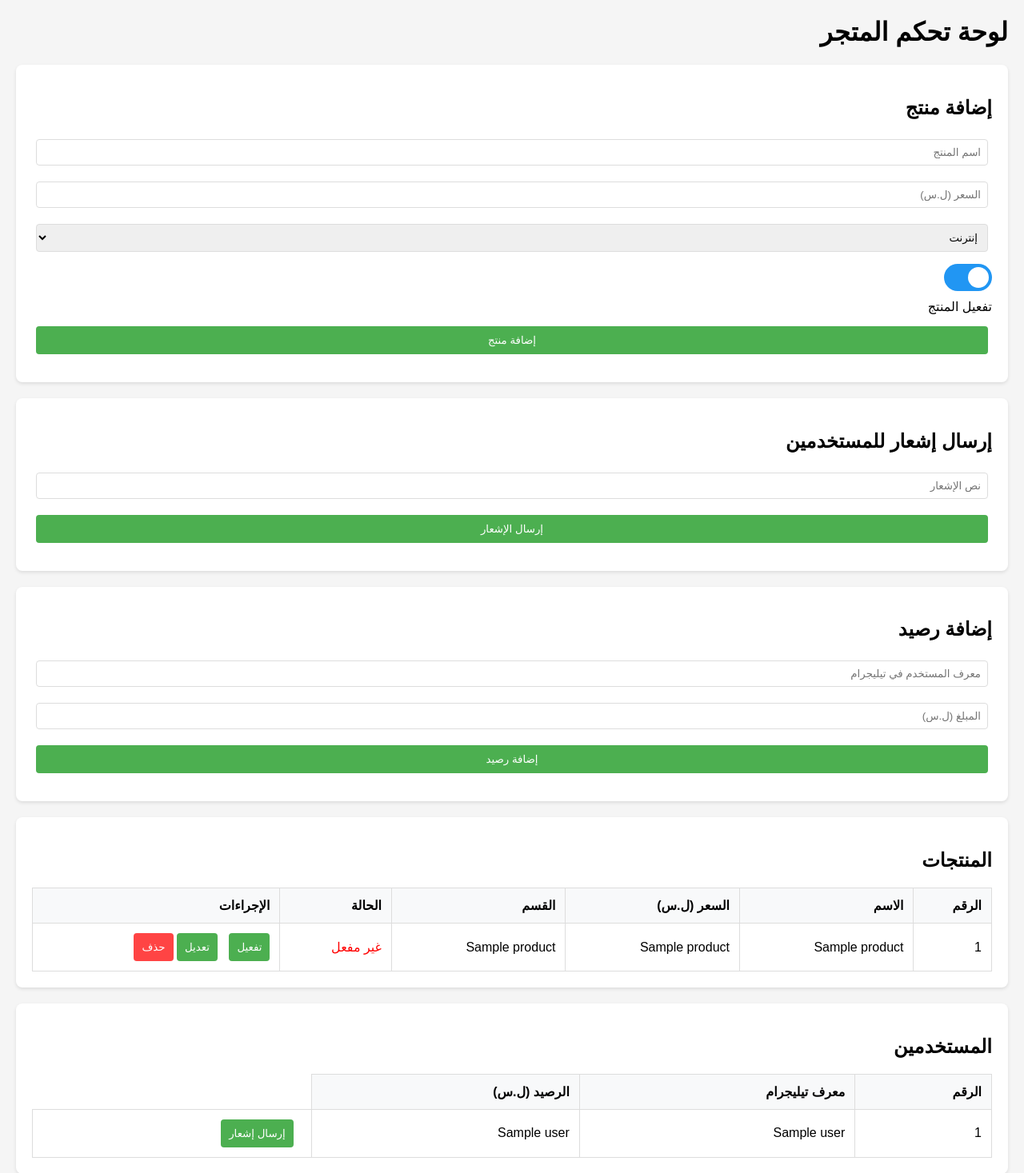
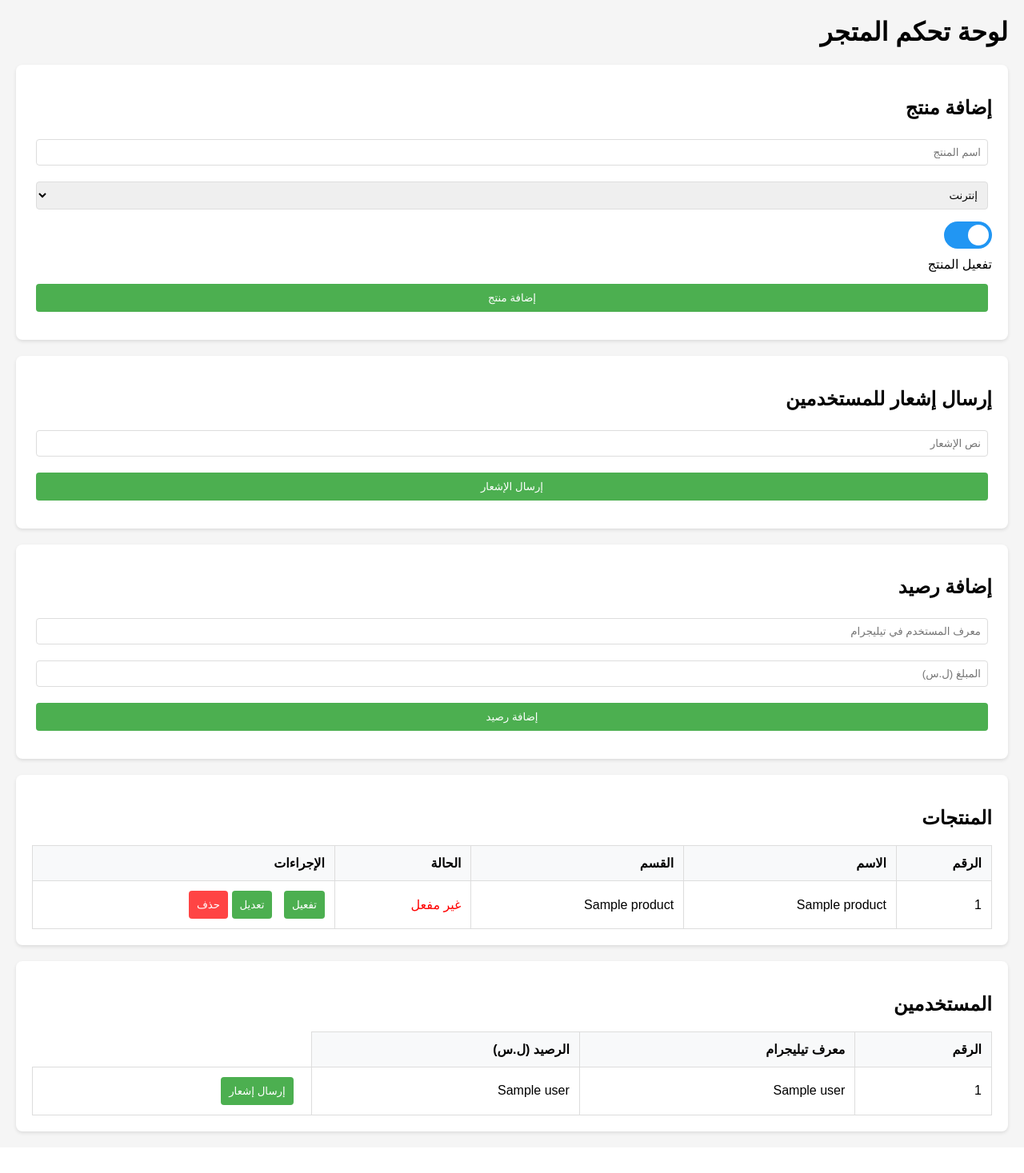
Before and after one commit to alrod90/tsdyd, a Flask app: template templates/admin.html in a window 1280 px wide. Shown: the top 1467 px of the page at 80% size. After the commit the page ends 1420 px from the top, so only its background shows below. Run offline with Flask 3, Linux system fonts and the light colour scheme; the template is opened without the code that fills it: most values are stand-ins (such as "Sample title", 1, 10 or a date in 2020).

Commit message:
Assistant checkpoint: Remove price field from admin panel
Assistant generated file changes:
- main.py: Remove price field from product operations, Update edit product function, Update database initialization
- templates/admin.html: Remove price field from admin interface, Remove price column from products table, Update product row display, Update edit form

---

User prompt:

الغي خيار السعر من لوحة التحكم

Replit-Commit-Author: Assistant
Replit-Commit-Session-Id: 29ffc009-59bf-4510-b2fa-a80bb1728870

```diff
--- a/main.py
+++ b/main.py
@@ -22,7 +22,7 @@ def init_db():
     # حذف الجدول القديم إذا كان موجوداً
     c.execute('DROP TABLE IF EXISTS products')
     c.execute('''CREATE TABLE IF NOT EXISTS products
-                 (id INTEGER PRIMARY KEY, name TEXT, price REAL, category TEXT, is_active BOOLEAN DEFAULT 1)''')
+                 (id INTEGER PRIMARY KEY, name TEXT, category TEXT, is_active BOOLEAN DEFAULT 1)''')
     c.execute('''CREATE TABLE IF NOT EXISTS users
                  (id INTEGER PRIMARY KEY, telegram_id INTEGER, balance REAL)''')
     conn.commit()
@@ -219,13 +219,12 @@ def admin_panel():
 @app.route('/add_product', methods=['POST'])
 def add_product():
     name = request.form['name']
-    price = float(request.form['price'])
     category = request.form['category']
     is_active = 'is_active' in request.form
     conn = sqlite3.connect('store.db')
     c = conn.cursor()
-    c.execute('INSERT INTO products (name, price, category, is_active) VALUES (?, ?, ?, ?)',
-              (name, price, category, is_active))
+    c.execute('INSERT INTO products (name, category, is_active) VALUES (?, ?, ?)',
+              (name, category, is_active))
     conn.commit()
     conn.close()
     return redirect(url_for('admin_panel'))
@@ -254,12 +253,11 @@ def delete_product():
 def edit_product():
     product_id = request.form['product_id']
     name = request.form['name']
-    price = float(request.form['price'])
     category = request.form['category']
     conn = sqlite3.connect('store.db')
     c = conn.cursor()
-    c.execute('UPDATE products SET name = ?, price = ?, category = ? WHERE id = ?',
-              (name, price, category, product_id))
+    c.execute('UPDATE products SET name = ?, category = ? WHERE id = ?',
+              (name, category, product_id))
     conn.commit()
     conn.close()
     return redirect(url_for('admin_panel'))
--- a/templates/admin.html
+++ b/templates/admin.html
@@ -106,7 +106,6 @@
         <h2>إضافة منتج</h2>
         <form action="/add_product" method="post">
             <input type="text" name="name" placeholder="اسم المنتج" required>
-            <input type="number" name="price" placeholder="السعر (ل.س)" step="0.01" required>
             <select name="category" required>
                 <option value="internet">إنترنت</option>
                 <option value="mobile">جوال</option>
@@ -144,7 +143,6 @@
             <tr>
                 <th>الرقم</th>
                 <th>الاسم</th>
-                <th>السعر (ل.س)</th>
                 <th>القسم</th>
                 <th>الحالة</th>
                 <th>الإجراءات</th>
@@ -154,9 +152,8 @@
                 <td>{{ product[0] }}</td>
                 <td>{{ product[1] }}</td>
                 <td>{{ product[2] }}</td>
-                <td>{{ product[3] }}</td>
-                <td class="status-{{ 'active' if product[4] else 'inactive' }}">
-                    {{ 'مفعل' if product[4] else 'غير مفعل' }}
+                <td class="status-{{ 'active' if product[3] else 'inactive' }}">
+                    {{ 'مفعل' if product[3] else 'غير مفعل' }}
                 </td>
                 <td>
                     <form action="/toggle_product" method="post" style="display: inline;">
@@ -210,7 +207,6 @@
             <form action="/edit_product" method="post">
                 <input type="hidden" name="product_id" id="edit_product_id">
                 <input type="text" name="name" id="edit_name" required>
-                <input type="number" name="price" id="edit_price" step="0.01" required>
                 <select name="category" id="edit_category" required>
                     <option value="internet">إنترنت</option>
                     <option value="mobile">جوال</option>
```
